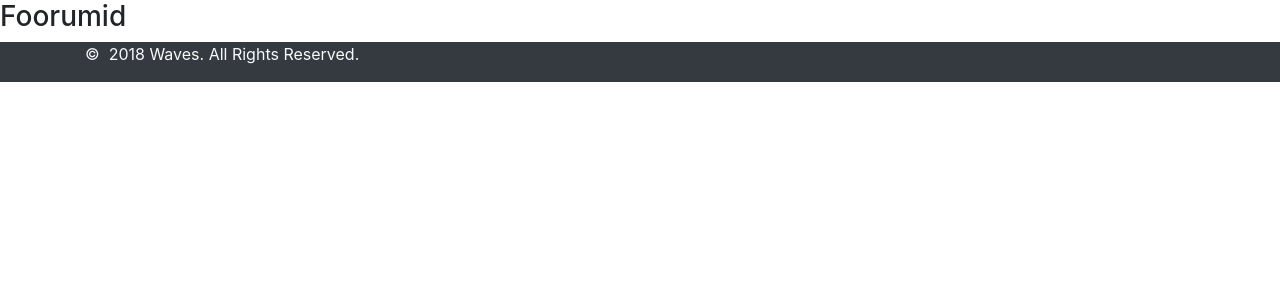
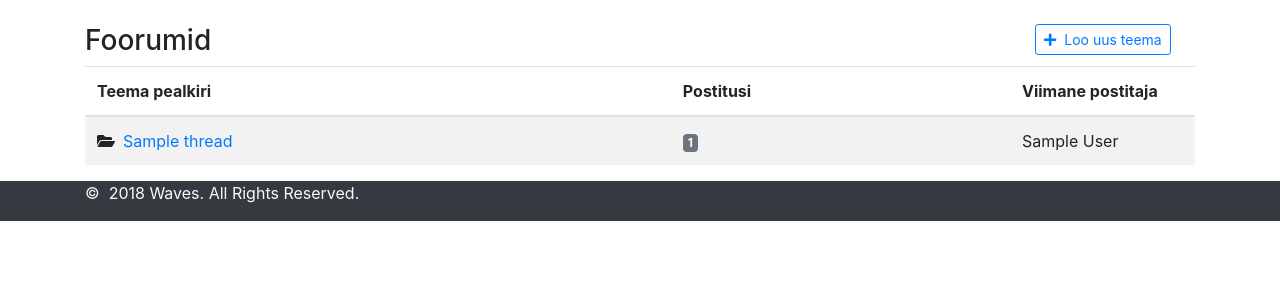
Before and after one commit to greksn/Auto25, a Django app: page /foorumid in a window 1280 px wide. Shown: the part 74-374 px from the top of the page. Run offline with Django 3.2, Linux system fonts and the light colour scheme; a user stored in the database is signed in; tables that the repository leaves empty hold one stand-in row (values such as "Sample post"); some libraries are stand-ins or nearby versions.

Commit message:
Add forum functionality

```diff
--- a/autoportaal/autoportaal/settings.py
+++ b/autoportaal/autoportaal/settings.py
@@ -104,7 +104,7 @@ DATABASES = {
         'ENGINE': 'django.db.backends.postgresql_psycopg2',
         'NAME': 'autoportaal',
 	'USER': 'autoportaaluser',
-	'PASSWORD': os.environ.get("DB_PASSWORD", ''),
+	'PASSWORD': 'TR5,P[8W$T=tcLns',
 	'HOST': '142.93.175.27',
 	'PORT': '5432',
     }
--- a/autoportaal/mainapp/admin.py
+++ b/autoportaal/mainapp/admin.py
@@ -1,8 +1,10 @@
 from django.contrib import admin
 
-from .models import User, Post, Article
+from .models import User, Post, Article, Thread, ForumPost
 # Register your models here.
 
 admin.site.register(User)
 admin.site.register(Post)
 admin.site.register(Article)
+admin.site.register(Thread)
+admin.site.register(ForumPost)
--- a/autoportaal/mainapp/models.py
+++ b/autoportaal/mainapp/models.py
@@ -17,3 +17,11 @@ class Post(models.Model):
 class Article(models.Model):
     title = models.CharField(max_length=50)
     text = models.CharField(max_length=5000)
+
+class Thread(models.Model):
+    title = models.CharField(max_length=50)
+
+class ForumPost(models.Model):
+    thread = models.ForeignKey(Thread, on_delete=models.CASCADE)
+    author = models.CharField(max_length=200)
+    text = models.CharField(max_length=50)
--- a/autoportaal/mainapp/static/css/app.css
+++ b/autoportaal/mainapp/static/css/app.css
@@ -67,7 +67,7 @@
     background-color: #00000055;
 }
 
-.mainsearch{
+.mainsearch {
     border-radius: 7px 0px 0px 7px;
 }
 
@@ -76,7 +76,7 @@
 }
 
 .search-title {
-    display:block;
+    display: block;
 }
 
 .searchbutton {
@@ -88,3 +88,17 @@
     margin-top: 1em;
     border-radius: 0px;
 }
+
+.new-thread {
+    display: none;
+}
+
+.forum-thread {
+    font-weight: bold;
+    font-size: medium;
+    background-color: #E8E8E8;
+}
+
+.maxwidth {
+    width: 100%;
+}
--- a/autoportaal/mainapp/static/js/main.js
+++ b/autoportaal/mainapp/static/js/main.js
@@ -5,4 +5,7 @@ $(document).ready(function(){
     $(".search").focusout(function(){
         $(".tip").fadeOut(500);
     });
+    $("#newThreadButton").click(function(){
+        $(".new-thread").fadeIn(1000);
+    });
 });
--- a/autoportaal/mainapp/templates/mainapp/foorumid.html
+++ b/autoportaal/mainapp/templates/mainapp/foorumid.html
@@ -5,5 +5,52 @@
 {% include 'mainapp/partials/normal_navbar.html' %}
 {% endblock navbar %}
 {% block content %}
-<h3>Foorumid</h3>
+<div class="container">
+    <div class="row mt-4">
+        <div class="col-md-10">
+            <h3>Foorumid</h3>
+        </div>
+        <div class="col">
+            <a class="btn btn-outline-primary btn-sm" href="#" role="button" id="newThreadButton"><i class="fas fa-plus mr-2"></i>Loo uus
+                teema</a>
+        </div>
+    </div>
+    <table class="table table-striped">
+        <thead>
+        <tr>
+            <th scope="col-md-8">Teema pealkiri</th>
+            <th scope="col-md-2">Postitusi</th>
+            <th class="col-md-2">Viimane postitaja</th>
+        </tr>
+        </thead>
+        <tbody>
+        {% for thread in threads %}
+        <tr>
+            <td><i class="fas fa-folder-open mr-2"></i><a href="/foorumid/{{ thread.id }}">{{ thread.title }}</a></td>
+            <td><span class="badge badge-secondary">{{thread.replies}}</span></td>
+            <td>{{thread.last_post_author}}</td>
+        </tr>
+        {% endfor %}
+        </tbody>
+    </table>
+    {% if user.is_authenticated %}
+    <div class="new-thread">
+        <hr>
+        <h3>Uue teema lisamine</h3>
+
+        <form action="/foorumid" method="post">
+            {% csrf_token %}
+            <div class="form-group">
+                <label>Pealkiri</label>
+                <input id="id_title" name="title" type="text" class="form-control" required>
+            </div>
+            <div class="form-group">
+                <label>Sisu</label>
+                <textarea id="id_text" name="text" class="form-control" rows="3" required></textarea>
+            </div>
+            <button type="submit" class="btn btn-success mb-2 maxwidth">Loo uus teema</button>
+        </form>
+        {% endif %}
+    </div>
+</div>
 {% endblock content %}
--- a/autoportaal/mainapp/templates/mainapp/partials/normal_navbar.html
+++ b/autoportaal/mainapp/templates/mainapp/partials/normal_navbar.html
@@ -23,7 +23,7 @@
                 <a class="nav-link" href="{% url 'add_post' %}">{% trans "Lisa kuulutus" %}</a>
             </li>
             <li>
-                <a class="nav-link" href="admin">Admin</a>
+                <a class="nav-link" href="/admin">Admin</a>
             </li>
             {% endif %}
             </li>
--- a/autoportaal/mainapp/templates/mainapp/uudised.html
+++ b/autoportaal/mainapp/templates/mainapp/uudised.html
@@ -17,7 +17,7 @@
             <div class="col">
                 <div class="card-block p-3">
                     <h4 class="card-title">{{ article.title }}</h4>
-                    <p class="card-text">{{ article.text|truncatewords:50 }}</p>
+                    <p class="card-text">{{ article.text|truncatewords:40 }}</p>
                     <a href="#" class="btn btn-primary">Loe uudist</a>
                 </div>
             </div>
--- a/autoportaal/mainapp/urls.py
+++ b/autoportaal/mainapp/urls.py
@@ -8,6 +8,7 @@ urlpatterns = [
     path('login', views.login, name='login'),
     path('uued', views.uued, name='uued'),
     path('foorumid', views.foorumid, name='foorumid'),
+    path('foorumid/<int:id>', views.forumpost, name='forumpost'),
     path('uudised', views.uudised, name='uudised'),
     path('add_post', views.add_post, name="add_post"),
     path('language/eng', views.langEng, name="langEng"),
--- a/autoportaal/mainapp/views.py
+++ b/autoportaal/mainapp/views.py
@@ -1,11 +1,13 @@
-from django.http import HttpResponseRedirect
+from django.http import HttpResponseRedirect, HttpResponse
 from django.utils import translation
 from django.shortcuts import render
 from django.contrib.auth.decorators import login_required
-from .models import Article
-from .forms import ArticleForm
+from .models import Article, Thread, ForumPost
+from .forms import ArticleForm, ThreadForm, ForumPostForm
 from django.contrib import messages
 from django.urls import reverse
+from django.db.models import Count, Max
+from django.db.models import OuterRef, Subquery
 
 
 # Create your views here.
@@ -22,7 +24,42 @@ def uued(request):
 
 
 def foorumid(request):
-    return render(request, 'mainapp/foorumid.html', {'nbar': 'foorumid'})
+    if request.method == 'POST':
+        form = ArticleForm(request.POST)
+        if form.is_valid():
+            form_title = form.cleaned_data['title']
+            form_text = form.cleaned_data['text']
+            t = Thread(title=form_title)
+            t.save()
+
+            p = ForumPost(thread=t, author=request.user, text=form_text)
+            p.save()
+
+            messages.success(request, 'Uus teema lisatud!')
+            return HttpResponseRedirect(reverse('foorumid'))
+    else:
+        newest = ForumPost.objects.filter(thread=OuterRef('pk')).order_by('-pk')
+        threads = Thread.objects.annotate(replies=Count('forumpost'),
+                                          last_post_author=Subquery(newest.values('author')[:1]))
+        return render(request, 'mainapp/foorumid.html', {'nbar': 'uudised', 'threads': threads})
+
+
+def forumpost(request, id):
+    if request.method == 'POST':
+        form = ForumPostForm(request.POST)
+
+        form_text = form.data['text']
+        thread = Thread.objects.get(id=id)
+
+        p = ForumPost(thread=thread, author=request.user, text=form_text)
+        p.save()
+
+        messages.success(request, 'Uus postitus lisatud!')
+        return HttpResponseRedirect(reverse('forumpost', args=[11]))
+    else:
+        thread = Thread.objects.filter(id=id).first()
+        posts = ForumPost.objects.all()
+        return render(request, 'mainapp/forumposts.html', {'nbar': 'foorumid', 'posts': posts, 'thread': thread})
 
 
 def uudised(request):
@@ -37,6 +74,7 @@ def uudised(request):
             form_text = form.cleaned_data['text']
             p = Article(title=form_title, text=form_text)
             p.save()
+
             # redirect to a new URL:
             messages.success(request, 'Uudis edukalt lisatud!')
             return HttpResponseRedirect(reverse('uudised'))
```
Also changed, not shown: autoportaal/mainapp/forms.py (+14 -1 lines), autoportaal/mainapp/templates/mainapp/forumposts.html (added, +52 -0 lines).
